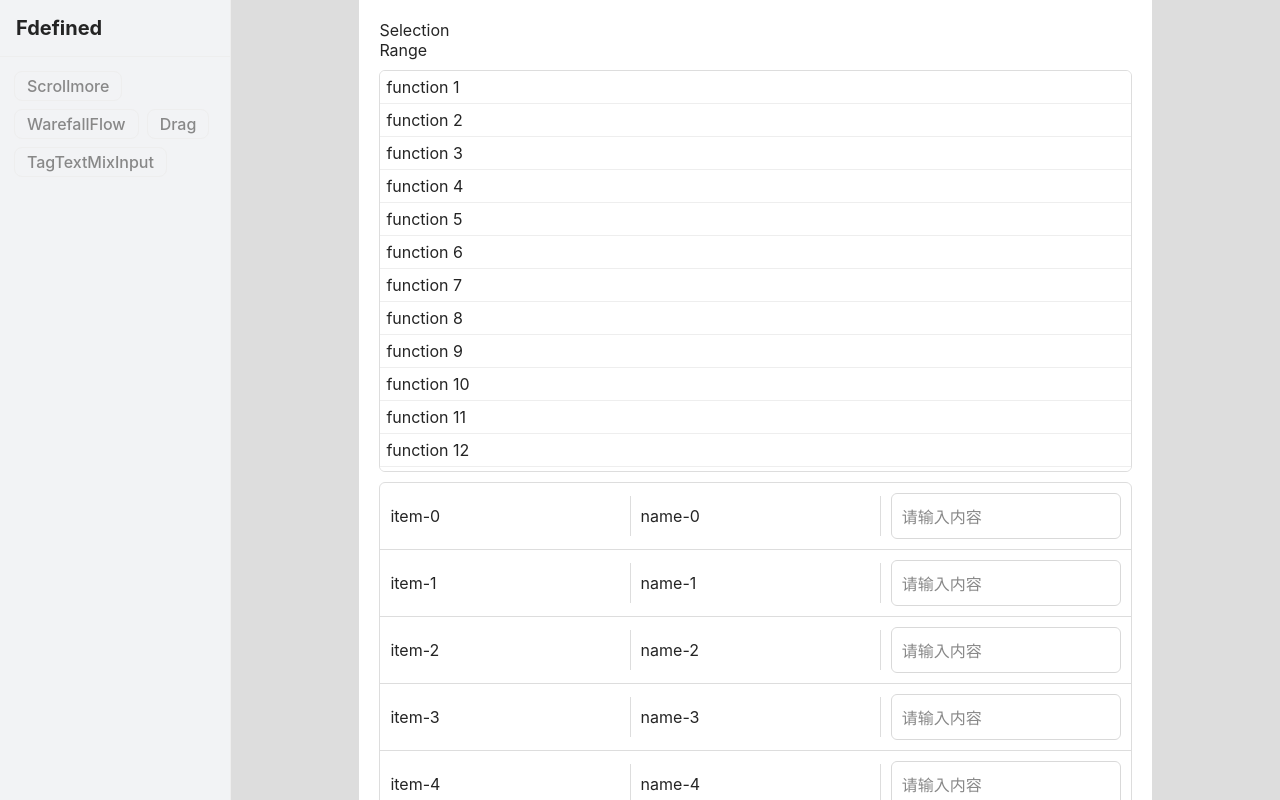
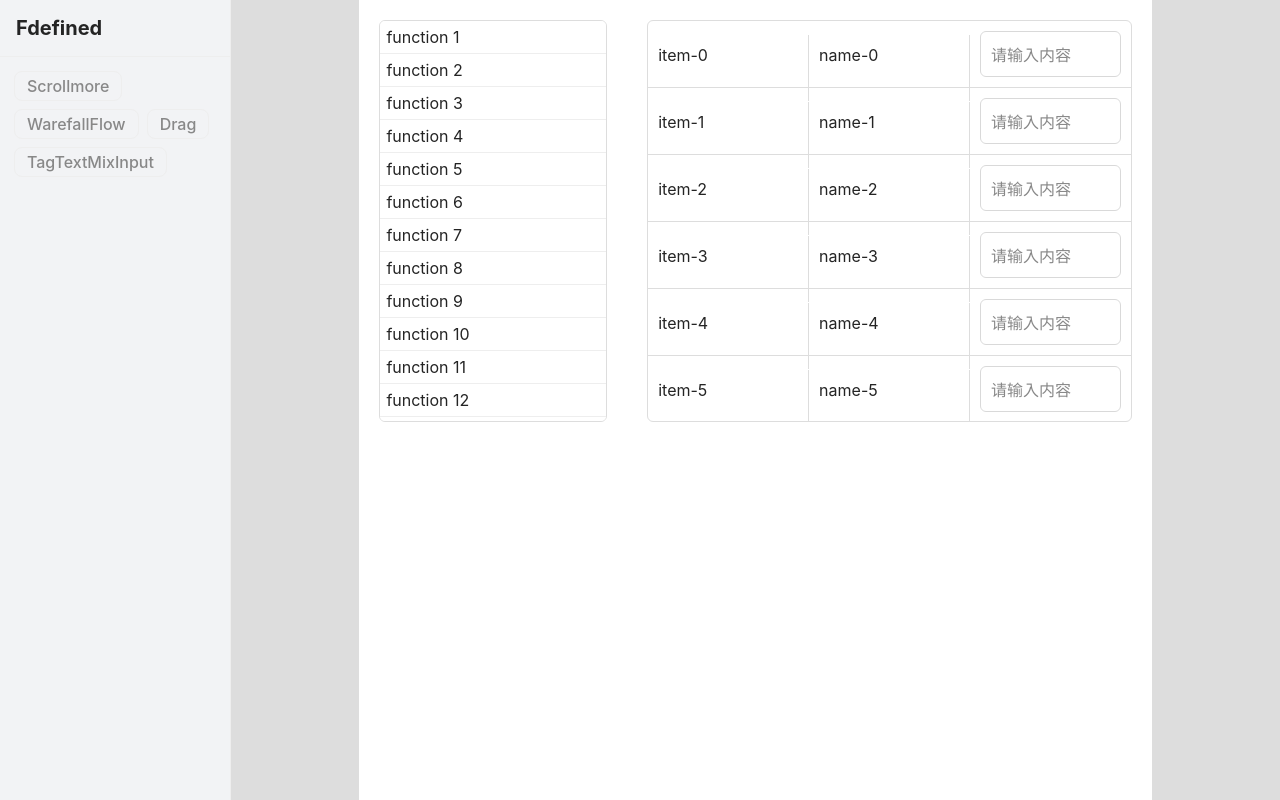
Before and after one commit to FU-design/toy, a Vue app: page /comp/tagTextMixInput in a window 1280 px wide. Built offline with nearby package versions, Linux system fonts and the light colour scheme; what @highlightjs/vue-plugin would draw is missing.

Commit message:
tagTextMixInput组件100%

```diff
--- a/src/pages/comp/component/tagTextMixInput/index.vue
+++ b/src/pages/comp/component/tagTextMixInput/index.vue
@@ -1,13 +1,13 @@
 <template>
   <div class="wrp">
-    <div>
+    <!-- <div>
       <label>Selection</label>
-      <a href="https://developer.mozilla.org/zh-CN/docs/Web/API/Selection" />
+      <a href="https://developer.mozilla.org/zh-CN/docs/Web/API/Selection"></a>
     </div>
     <div>
       <label>Range</label>
-      <a href="https://developer.mozilla.org/zh-CN/docs/Web/API/Range" />
-    </div>
+      <a href="https://developer.mozilla.org/zh-CN/docs/Web/API/Range"></a>
+    </div> -->
     <div class="select-plane" @click="handleClick"></div>
     <div class="list-box">
       <div class="list-item" v-for="(item, idx) in list">
@@ -31,8 +31,9 @@
 <script lang="ts" setup>
 import { onMounted, ref } from "vue";
 import tagTextMixInput from "./tagTextMixInput.vue";
+import { ListItem, InnerOps } from "./type";
 
-const list = ref<any>([]);
+const list = ref<ListItem[]>([]);
 const currMixFlag = ref<number | undefined>(undefined);
 const mixInputRefs = ref<InstanceType<typeof tagTextMixInput>[]>([]); // Requires Vue v3.2.25 or above
 
@@ -90,9 +91,8 @@ const handleFocus = (idx: number) => {
   currMixFlag.value = idx;
 };
 
-const handleChange = (_val: any) => {
-  console.log("val :>> ", _val);
-  console.log("list.value :>> ", list.value);
+const handleChange = (val: InnerOps) => {
+  console.log("val :>> ", val);
 };
 
 onMounted(() => {
@@ -108,12 +108,16 @@ onMounted(() => {
   background-color: #fff;
   box-sizing: border-box;
   overflow: auto;
+  display: flex;
   .list {
     &-box {
+      flex: 1;
       display: flex;
+      height: 400px;
       flex-direction: column;
       border: 1px solid #ddd;
       border-radius: 6px;
+      overflow: auto;
     }
     &-item {
       display: flex;
@@ -124,7 +128,7 @@ onMounted(() => {
     }
   }
   .item {
-    align-self: center;
+    align-self: baseline;
     width: calc(100% / 3);
     height: 100%;
     box-sizing: border-box;
@@ -138,8 +142,9 @@ onMounted(() => {
 </style>
 <style lang="scss">
 .select-plane {
+  width: 30%;
+  margin-right: 40px;
   height: 400px;
-  margin: 10px 0;
   border-radius: 6px;
   border: 1px solid #ddd;
   background-color: #eee;
--- a/src/pages/comp/component/tagTextMixInput/tagTextMixInput.vue
+++ b/src/pages/comp/component/tagTextMixInput/tagTextMixInput.vue
@@ -9,25 +9,7 @@
 
 <script setup lang="ts">
 import { ref, onMounted, onUnmounted } from "vue";
-
-interface mixConfig {
-  contenteditable?: boolean;
-  placeholder?: string;
-  contents?: InnerOps[];
-}
-
-interface InnerOps {
-  type: "tag" | "text";
-  text: string;
-  [propKey: string]: any;
-}
-
-const NodeInfo = {
-  attributes: true,
-  childList: true,
-  subtree: true,
-  characterData: true, // 修改字符是否发生改变(默认false)
-};
+import { InnerOps, mixConfig, NodeInfo } from "./type";
 
 const props = withDefaults(defineProps<mixConfig>(), {
   contenteditable: true,
--- /dev/null
+++ b/src/pages/comp/component/tagTextMixInput/type.ts
@@ -0,0 +1,23 @@
+export interface InnerOps {
+  type: "tag" | "text";
+  text: string;
+  [propKey: string]: any;
+}
+
+export interface mixConfig {
+  contenteditable?: boolean;
+  placeholder?: string;
+  contents?: InnerOps[];
+}
+
+export const NodeInfo = {
+  attributes: true,
+  childList: true,
+  subtree: true,
+  characterData: true, // 修改字符是否发生改变(默认false)
+};
+
+export interface ListItem {
+  inputContent: InnerOps[];
+  [propKey: string]: any;
+}
```
